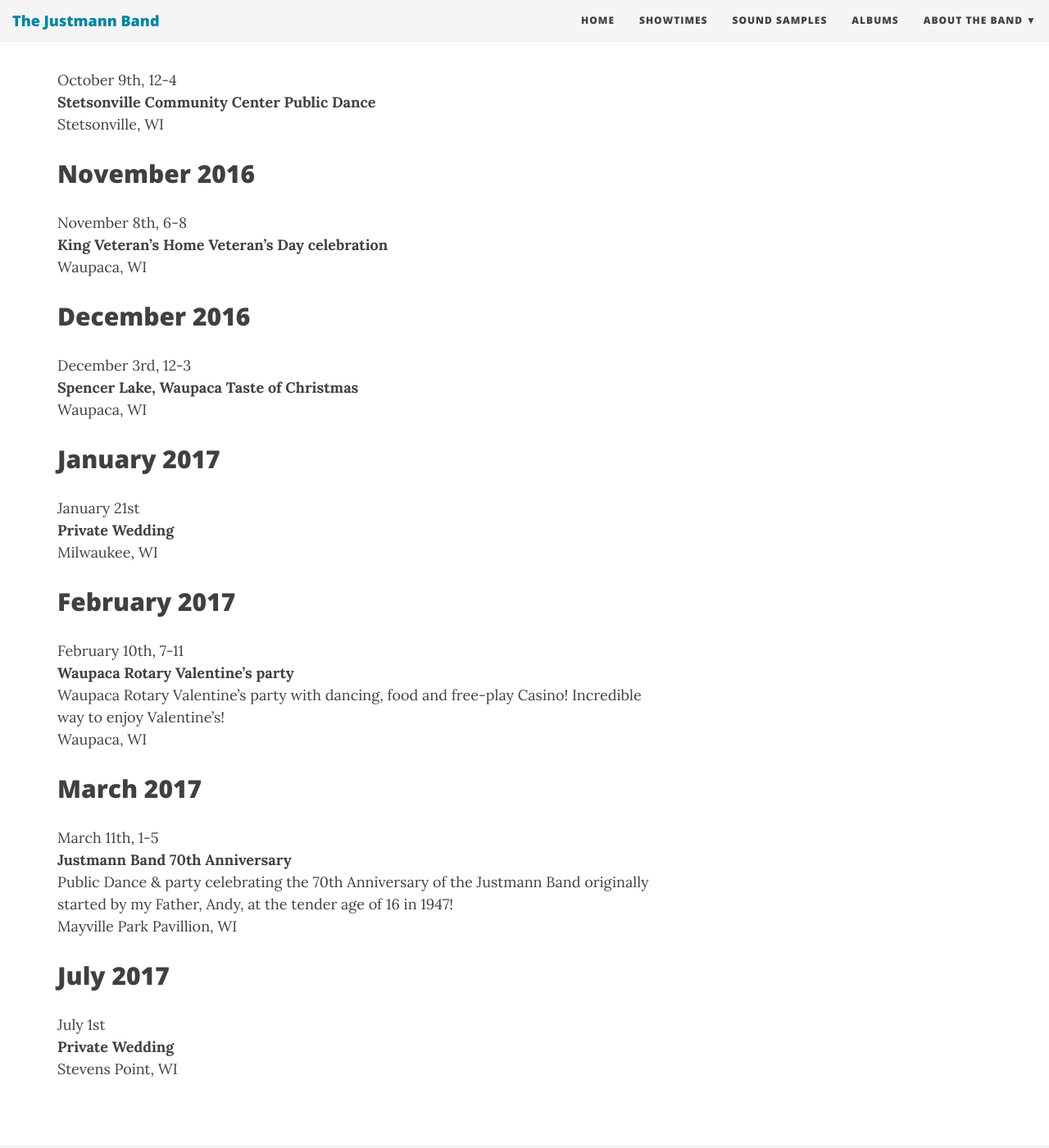
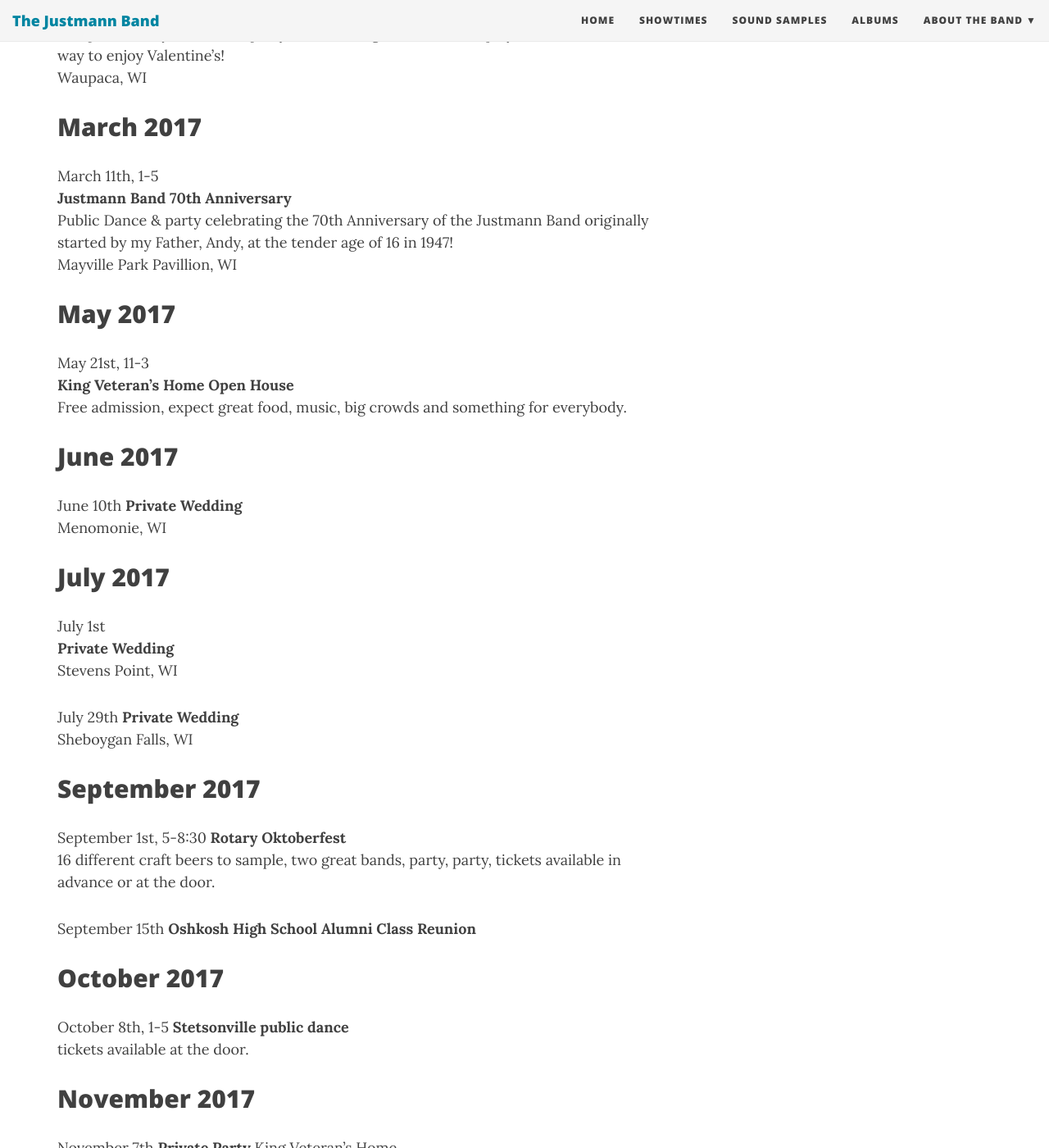
Before and after one commit to jcoenen/justmannband.com, a Jekyll site: the page built from showtimes.md, in a window 1280 px wide and 1400 px high, scrolled down 532 px. Shown: the whole window at 82% size. Built offline with Jekyll 4.4.1, drawn with Linux system fonts in a browser that asks for light colours; nearby versions of some CDN libraries; some of the changed text lies outside the part shown.

Commit message:
Updated showtimes for 2017

```diff
--- a/showtimes.md
+++ b/showtimes.md
@@ -3,30 +3,6 @@ layout: page
 title: Showtimes
 subtitle:
 ---
-
-## September 2016
-September 2nd
-**Waupaca Rotary Oktoberfest**
-Waupaca, WI
-
-September 23rd
-**Private Wedding**
-Appleton, WI
-
-## October 2016
-October 9th, 12-4
-**Stetsonville Community Center Public Dance**
-Stetsonville, WI
-
-## November 2016
-November 8th, 6-8
-**King Veteran’s Home Veteran’s Day celebration**
-Waupaca, WI
-
-## December 2016
-December 3rd, 12-3
-**Spencer Lake, Waupaca Taste of Christmas**
-Waupaca, WI
 
 ## January 2017
 January 21st
@@ -45,7 +21,44 @@ March 11th, 1-5
 Public Dance & party celebrating the 70th Anniversary of the Justmann Band originally started by my Father, Andy, at the tender age of 16 in 1947!
 Mayville Park Pavillion, WI
 
+## May 2017
+May 21st, 11-3
+**King Veteran’s Home Open House**
+Free admission, expect great food, music, big crowds and something for everybody.
+
+## June 2017
+June 10th
+**Private Wedding**
+Menomonie, WI
+
 ## July 2017
 July 1st
 **Private Wedding**
 Stevens Point, WI
+
+July 29th
+**Private Wedding**
+Sheboygan Falls, WI
+
+## September 2017
+September 1st, 5-8:30
+**Rotary Oktoberfest**
+16 different craft beers to sample, two great bands, party, party, tickets available in advance or at the door.
+
+September 15th
+**Oshkosh High School Alumni Class Reunion**
+
+## October 2017
+October 8th, 1-5
+**Stetsonville public dance**
+tickets available at the door.
+
+## November 2017
+November 7th
+**Private Party**
+King Veteran's Home
+
+## December 2017
+December 2nd, 12-2:30
+**Spencer Lake Taste of Christmas**
+Waupaca, WI
```
